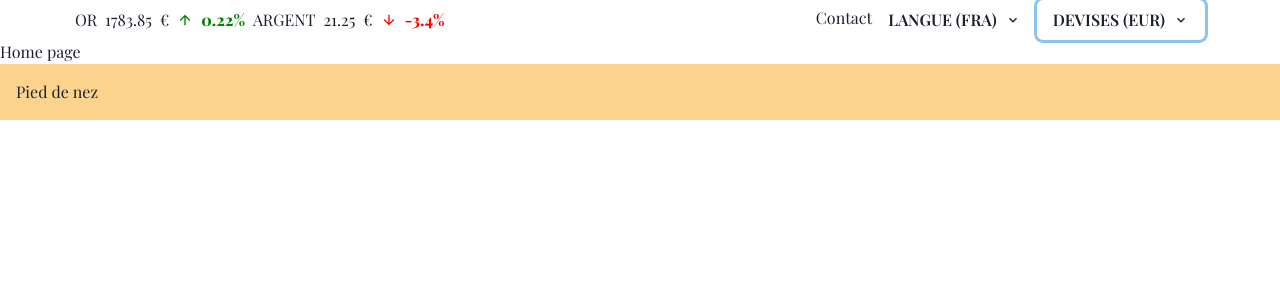
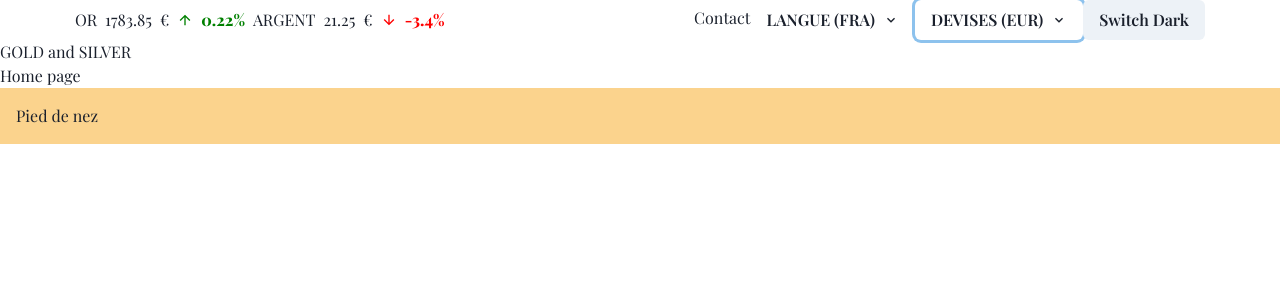
Before and after one commit to masahiroendo/or-argent, a React (Create React App) app: page / in a window 1280 px wide. Shown: the top 300 px of the page. Built offline with nearby package versions, Linux system fonts and the light colour scheme.

Commit message:
feat: switch color theme from chakra-ui
Add Routes: Gold / Silver / Contact

```diff
--- a/src/components/Header/index.tsx
+++ b/src/components/Header/index.tsx
@@ -5,13 +5,18 @@ import CurrencySelect from './CurrencySelect';
 import LanguageSelect from './LanguageSelect';
 import SpotPrice from './SpotPrice';
 import styles from './style.module.scss';
+import { ThemeSwitchBtn } from './themeSwitchBtn';
 
 const Header: FC = () => {
   return (
     <Flex bg="grey.100" paddingX={{ base: '10px', md: '25px', lg: '75px' }}>
       <Box display="flex" alignItems="center" gap={2}>
-        <SpotPrice asset={'OR'} price={1783.85} symbol={'€'} openPrice={1780} />
-        <SpotPrice asset={'ARGENT'} price={21.25} symbol={'€'} openPrice={22} />
+        <NavLink to="Gold" className={({ isActive }) => (isActive ? styles.active : undefined)}>
+          <SpotPrice asset={'OR'} price={1783.85} symbol={'€'} openPrice={1780} />
+        </NavLink>
+        <NavLink to="Silver" className={({ isActive }) => (isActive ? styles.active : undefined)}>
+          <SpotPrice asset={'ARGENT'} price={21.25} symbol={'€'} openPrice={22} />
+        </NavLink>
       </Box>
       <Spacer />
       <Box>
@@ -22,6 +27,7 @@ const Header: FC = () => {
         </Show>
         <LanguageSelect />
         <CurrencySelect />
+        <ThemeSwitchBtn />
       </Box>
     </Flex>
   );
--- /dev/null
+++ b/src/components/Header/themeSwitchBtn.tsx
@@ -0,0 +1,7 @@
+import { Button, useColorMode } from '@chakra-ui/react';
+import { FC } from 'react';
+
+export const ThemeSwitchBtn: FC = () => {
+  const { colorMode, toggleColorMode } = useColorMode();
+  return <Button onClick={toggleColorMode}>Switch {colorMode === 'light' ? 'Dark' : 'Light'}</Button>;
+};
--- a/src/components/Layout.tsx
+++ b/src/components/Layout.tsx
@@ -1,6 +1,6 @@
 import { FC } from 'react';
 import { Flex } from '@chakra-ui/react';
-import { Outlet } from 'react-router-dom';
+import { Link, Outlet } from 'react-router-dom';
 import Footer from './Footer';
 import Header from './Header';
 
@@ -9,6 +9,7 @@ const Layout: FC = () => {
     <Flex direction="column">
       <Header />
       <main>
+        <Link to="">GOLD and SILVER</Link>
         <Outlet />
       </main>
       <Footer />
--- /dev/null
+++ b/src/pages/GoldPage.tsx
@@ -0,0 +1,7 @@
+import { FC } from 'react';
+
+const GoldPage: FC = () => {
+  return <div>Ici la page avec la courb de variation de l'or métal par rapport à l'euro par défaut</div>;
+};
+
+export default GoldPage;
--- /dev/null
+++ b/src/pages/SilverPage.tsx
@@ -0,0 +1,7 @@
+import { FC } from 'react';
+
+const SilverPage: FC = () => {
+  return <div>Ici la page avec la courb de variation de l'argent métal par rapport à l'euro par défaut</div>;
+};
+
+export default SilverPage;
--- a/src/router/AppRoutes.tsx
+++ b/src/router/AppRoutes.tsx
@@ -6,12 +6,16 @@ import Layout from '../components/Layout';
 import Contact from '../pages/Contact';
 import Home from '../pages/Home';
 import NotFound from '../pages/NotFound';
+import GoldPage from '../pages/GoldPage';
+import SilverPage from '../pages/SilverPage';
 
 const AppRoutes: FC = () => {
   return (
     <Routes>
       <Route path={ROUTES.HOME} element={<Layout />}>
         <Route path="" element={<Home />} />
+        <Route path={ROUTES.GOLD} element={<GoldPage />} />
+        <Route path={ROUTES.SILVER} element={<SilverPage />} />
         <Route path={ROUTES.CONTACT} element={<Contact />} />
       </Route>
       <Route path="*" element={<NotFound />} />
--- a/src/router/constant.ts
+++ b/src/router/constant.ts
@@ -1,4 +1,6 @@
 export const ROUTES = Object.freeze({
   HOME: '',
   CONTACT: 'contact',
+  GOLD: 'gold',
+  SILVER: 'silver',
 });
--- a/src/theme.ts
+++ b/src/theme.ts
@@ -1,4 +1,4 @@
-import { extendTheme } from '@chakra-ui/react';
+import { extendTheme, type ThemeConfig } from '@chakra-ui/react';
 
 import '@fontsource/playfair-display/400.css';
 import '@fontsource/playfair-display/400-italic.css';
@@ -14,4 +14,13 @@ const theme = extendTheme({
   },
 });
 
+// 2. Add your color mode config
+const config: ThemeConfig = {
+  initialColorMode: 'light',
+  useSystemColorMode: true,
+};
+
+// 3. extend the theme
+export const configTheme = extendTheme({ config });
+
 export default theme;
```
